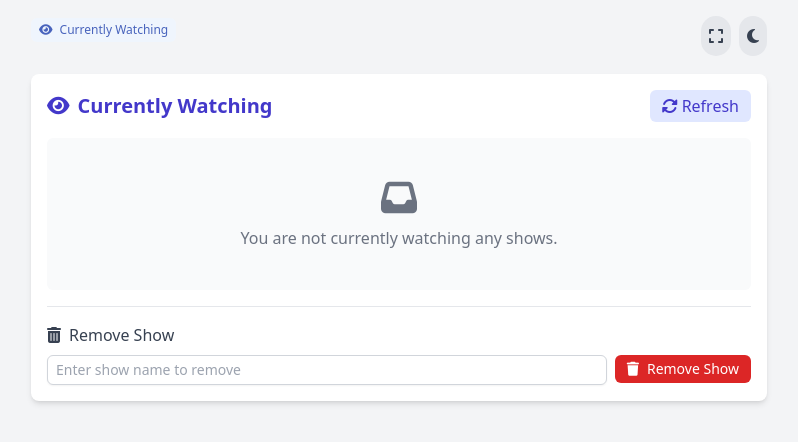
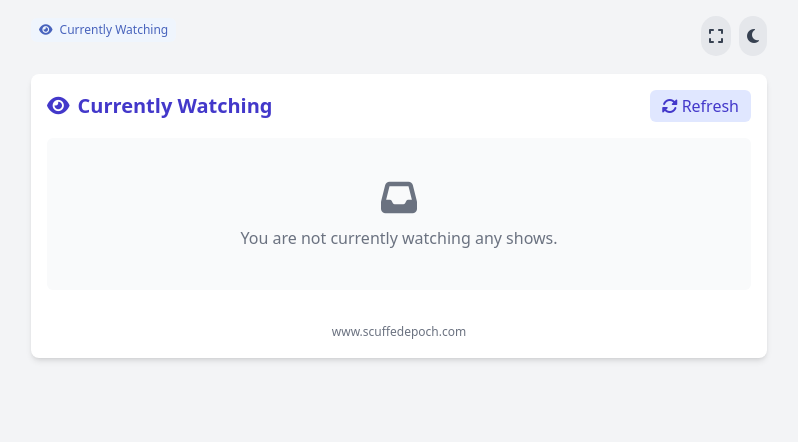
Before and after one commit to MushroomFleet/TV-ShowTracker-Electron, an Electron app: page index.html in a window 1280 px wide. Both pictures are taken after a click on the button 1149 px from the left and 36 px from the top of the page. Shown: the whole page, without its empty margins (241-1039 px from the left). Drawn offline with nearby package versions, Linux system fonts and the light colour scheme; no server answers.

Commit message:
Add files via upload

```diff
--- a/index.html
+++ b/index.html
@@ -502,29 +502,15 @@
           </div>
         </div>
 
-        <div class="mt-4 border-t dark:border-gray-700 pt-4 transition-all duration-300"
-             :class="{'pt-3': $store.minimalMode.enabled}">
-          <h3 class="font-medium text-gray-700 dark:text-gray-300 transition-all duration-300"
-              :class="{'text-lg mb-3': !$store.minimalMode.enabled, 'text-base mb-2': $store.minimalMode.enabled}">
-            <i class="fas fa-trash-alt mr-2"></i>Remove Show
-          </h3>
-          <div class="flex items-start gap-2">
-            <div class="flex-1">
-              <input
-                type="text"
-                x-model="deleteShowName"
-                placeholder="Enter show name to remove"
-                class="w-full border border-gray-300 dark:border-gray-600 rounded-md shadow-sm focus:outline-none focus:ring-2 focus:ring-indigo-500 focus:border-indigo-500 bg-white dark:bg-gray-700 text-gray-900 dark:text-gray-100 transition-all duration-300"
-                :class="{'px-3 py-2': !$store.minimalMode.enabled, 'px-2 py-1 text-sm': $store.minimalMode.enabled}"
+        <!-- Website link at the bottom of the viewing list -->
+        <div class="mt-4 pt-3 text-center">
+          <a
+            href="#"
+            @click.prevent="openExternalLink('https://www.scuffedepoch.com')"
+            class="text-xs text-gray-500 dark:text-gray-400 hover:text-indigo-600 dark:hover:text-indigo-400 transition-colors duration-200"
           >
-            </div>
-            <button
-              @click="deleteShow()"
-              class="bg-red-600 dark:bg-red-700 text-white rounded-md hover:bg-red-700 dark:hover:bg-red-800 focus:outline-none focus:ring-2 focus:ring-red-500 focus:ring-opacity-50 transition-all duration-300 whitespace-nowrap"
-              :class="{'px-4 py-2': !$store.minimalMode.enabled, 'px-3 py-1 text-sm': $store.minimalMode.enabled}"
-            >
-              <i class="fas fa-trash mr-2"></i>Remove Show
-            </button>
+            www.scuffedepoch.com
+          </a>
         </div>
 
         <div
@@ -536,7 +522,6 @@
           }"
           class="mt-4 p-3 border-l-4 rounded-md"
         ></div>
-        </div>
       </div>
 
       <!-- Backup Management Tab - Hidden in Minimal Mode -->
```
Lines whose indentation alone changed are shown as unchanged.
